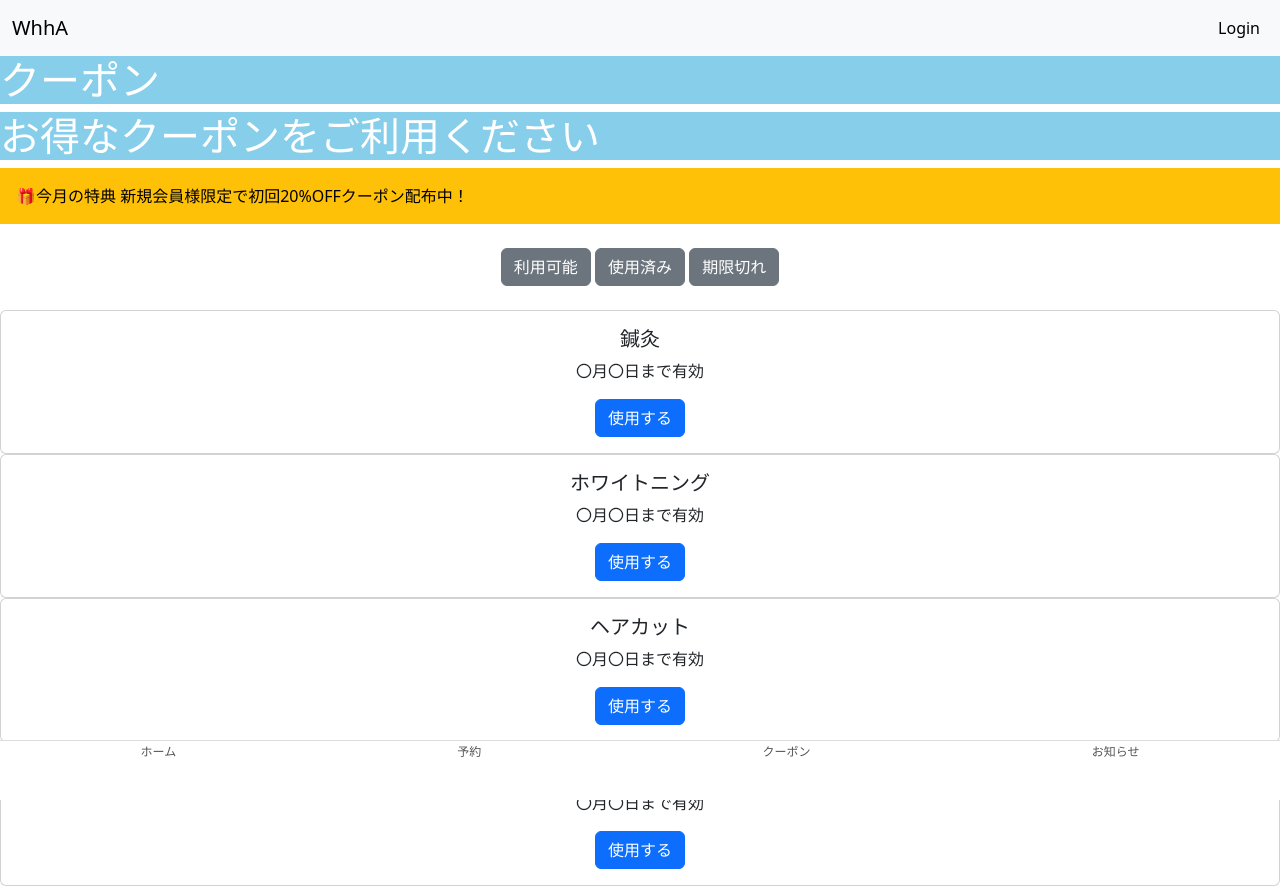
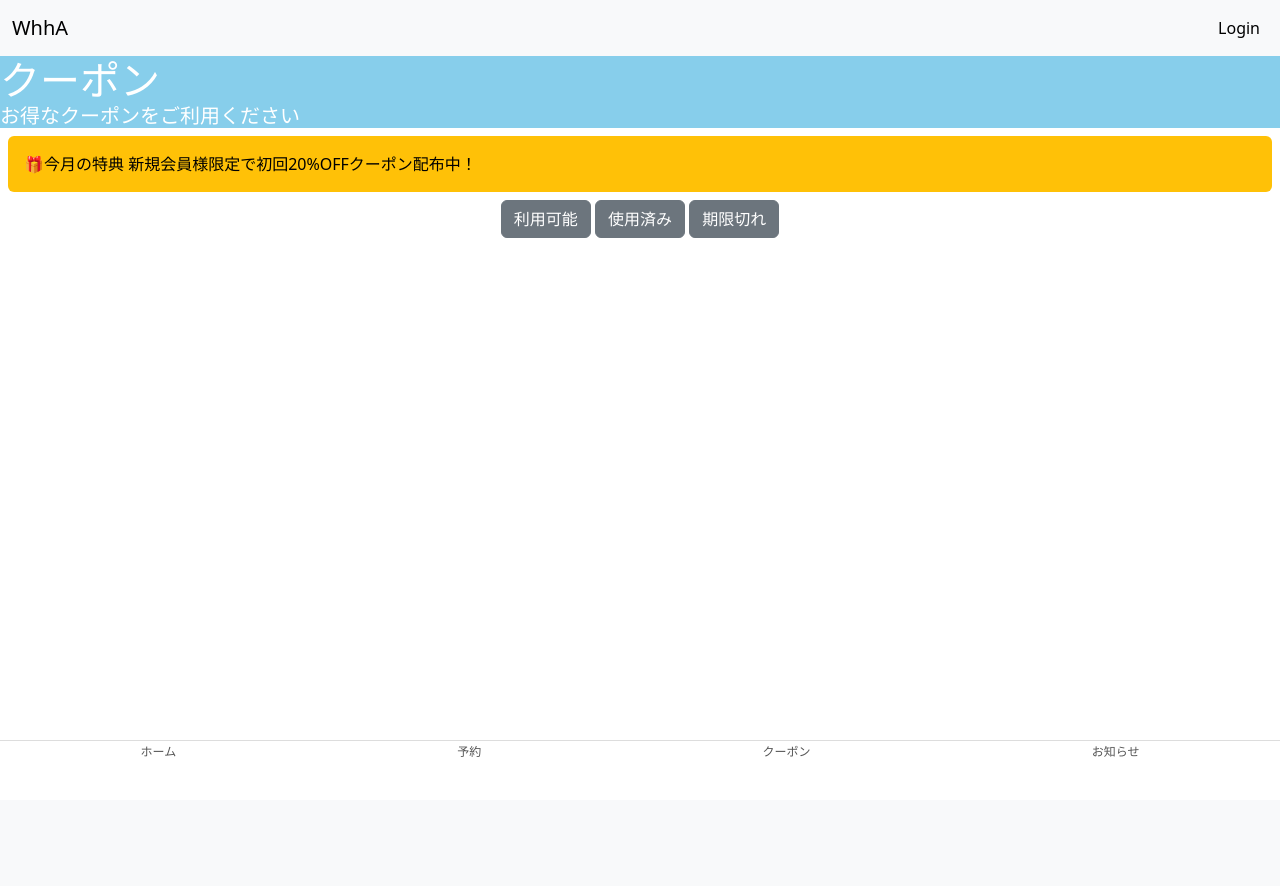
Before and after one commit to kbanchi-school/many-booking-site, a Flask app: page /coupon/ in a window 1280 px wide. After the commit the page ends 757 px from the top, so only its background shows below. Run offline with Flask 3, Linux system fonts and the light colour scheme; some libraries are stand-ins or nearby versions.

Commit message:
気持ち悪いスペースをなくしたよ！

```diff
--- a/blueprints/coupon/app_coupon.py
+++ b/blueprints/coupon/app_coupon.py
@@ -1,6 +1,9 @@
 from flask import render_template, request, redirect, url_for
 from . import coupon_bp
 
+from database import Coupon
+
 @coupon_bp.route('/')
 def coupon():
-    return render_template('coupon.html')
+    coupons = Coupon.select()
+    return render_template('coupon.html', coupons=coupons)
--- a/templates/coupon.html
+++ b/templates/coupon.html
@@ -1,61 +1,32 @@
 {% extends "layout.html" %}
 
 {% block content %}
-<h1 class="text-white main-color">クーポン</h1>
-<h1 class="text-white main-color">お得なクーポンをご利用ください</h1>
+<h1 class="text-white main-color">
+  クーポン<div class="fs-5">お得なクーポンをご利用ください</div>
+</h1>
 
-<div class="text-bg-warning p-3">🎁今月の特典  新規会員様限定で初回20%OFFクーポン配布中！</div>
 
-<br>
+<div class="text-bg-warning p-3 mx-2 rounded-2">🎁今月の特典  新規会員様限定で初回20%OFFクーポン配布中！</div>
 
- <div class="text-center">
+ <div class="text-center my-2">
 <button type="button" class="btn btn-secondary">利用可能</button>
 <button type="button" class="btn btn-secondary">使用済み</button>
 <button type="button" class="btn btn-secondary">期限切れ</button>
 </div>
 
-<br>
 
-
-  <div class="text-center">
+{% for coupon in coupons %}
+<div class="text-center">
     <div class="card">
       <div class="card-body">
-        <h5 class="card-title">鍼灸</h5>
-        <p class="card-text">〇月〇日まで有効</p>
+        <h5 class="card-title">{{ coupon.name }}</h5>
+        <p class="card-text">{{ coupon.code }}</p>
+        <p class="card-text">{{ coupon.startsy }}</p>
+        <p class="card-text">{{ coupon.ends }}</p>
         <a href="#" class="btn btn-primary">使用する</a>
       </div>
   </div>
 </div>
-  <div class="text-center">
-
-
-    <div class="card">
-      <div class="card-body">
-        <h5 class="card-title">ホワイトニング</h5>
-        <p class="card-text">〇月〇日まで有効</p>
-        <a href="#" class="btn btn-primary">使用する</a>
-      </div>
-  </div>
-</div>
-
-  <div class="text-center">
-    <div class="card">
-      <div class="card-body">
-        <h5 class="card-title">ヘアカット</h5>
-        <p class="card-text">〇月〇日まで有効</p>
-        <a href="#" class="btn btn-primary">使用する</a>
-      </div>
-  </div>
-</div>
-
-  <div class="text-center">
-    <div class="card">
-      <div class="card-body">
-        <h5 class="card-title">脱毛</h5>
-        <p class="card-text">〇月〇日まで有効</p>
-        <a href="#" class="btn btn-primary">使用する</a>
-      </div>
-  </div>
-</div>
+{% endfor %}
 
 {% endblock %}
```
Also changed, not shown: appp.py (added, +8 -0 lines).
